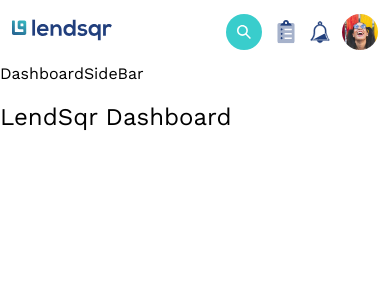
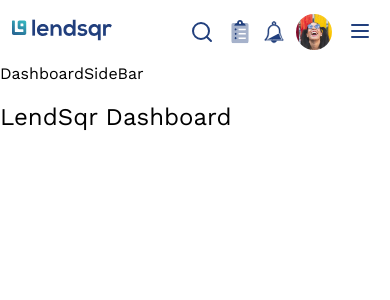
Before and after one commit to Daniel-Ezekiel/lendsqr-fe-test, a Next.js app: page /dashboard in a window 390 px wide. Shown: the top 300 px of the page. Built offline with nearby package versions, Linux system fonts and the light colour scheme.

Commit message:
feat: added lucide-icons, completed dashboard nav for mobile screens

```diff
--- a/package.json
+++ b/package.json
@@ -9,6 +9,7 @@
     "lint": "next lint"
   },
   "dependencies": {
+    "lucide-react": "^0.460.0",
     "next": "15.0.3",
     "react": "19.0.0-rc-66855b96-20241106",
     "react-dom": "19.0.0-rc-66855b96-20241106",
--- a/src/app/_components/DashboardHeader.tsx
+++ b/src/app/_components/DashboardHeader.tsx
@@ -2,10 +2,11 @@
 import Link from "next/link";
 import styles from "@/app/sass/dashboardHeader.module.scss";
 import Logo from "@/assets/images/logo.svg";
-import Search from "@/assets/icons/search.svg";
+// import Search from "@/assets/icons/search.svg";
 import Docs from "@/assets/icons/docs.svg";
 import Avatar from "@/assets/images/profile.png";
 import Notification from "@/assets/icons/notification.svg";
+import { MenuIcon, SearchIcon } from "lucide-react";
 
 function DashboardHeader() {
   return (
@@ -24,7 +25,7 @@
             className={styles.navSearch}
           />
           <button className={styles.searchButton}>
-            <Image src={Search} alt='search icon' />
+            <SearchIcon size={24} />
           </button>
         </div>
 
@@ -41,6 +42,9 @@
               src={Avatar}
               alt='auth user avatar'
             />
+            <button className={styles.navButton}>
+              <MenuIcon size={24} />
+            </button>
           </div>
         </div>
       </nav>
--- a/src/app/sass/dashboardHeader.module.scss
+++ b/src/app/sass/dashboardHeader.module.scss
@@ -19,10 +19,11 @@
       }
 
       .searchButton {
-        height: 3.6rem;
-        width: 3.6rem;
-        padding: 1rem;
-        background-color: variables.$color__secondary;
+        // height: 3.6rem;
+        // width: 3.6rem;
+        padding: 0.25rem;
+        background-color: transparent;
+        color: variables.$color__primary;
         outline: none;
         border: none;
         border-radius: 50%;
@@ -50,6 +51,13 @@
         object-fit: cover;
         border-radius: 50%;
       }
+
+      .navButton {
+        background: transparent;
+        outline: none;
+        border: none;
+        color: variables.$color__primary;
+      }
     }
   }
 }
```
Also changed, not shown: src/assets/icons/x.svg (added), 1 other file (tests, documents, lock files or other folders).
